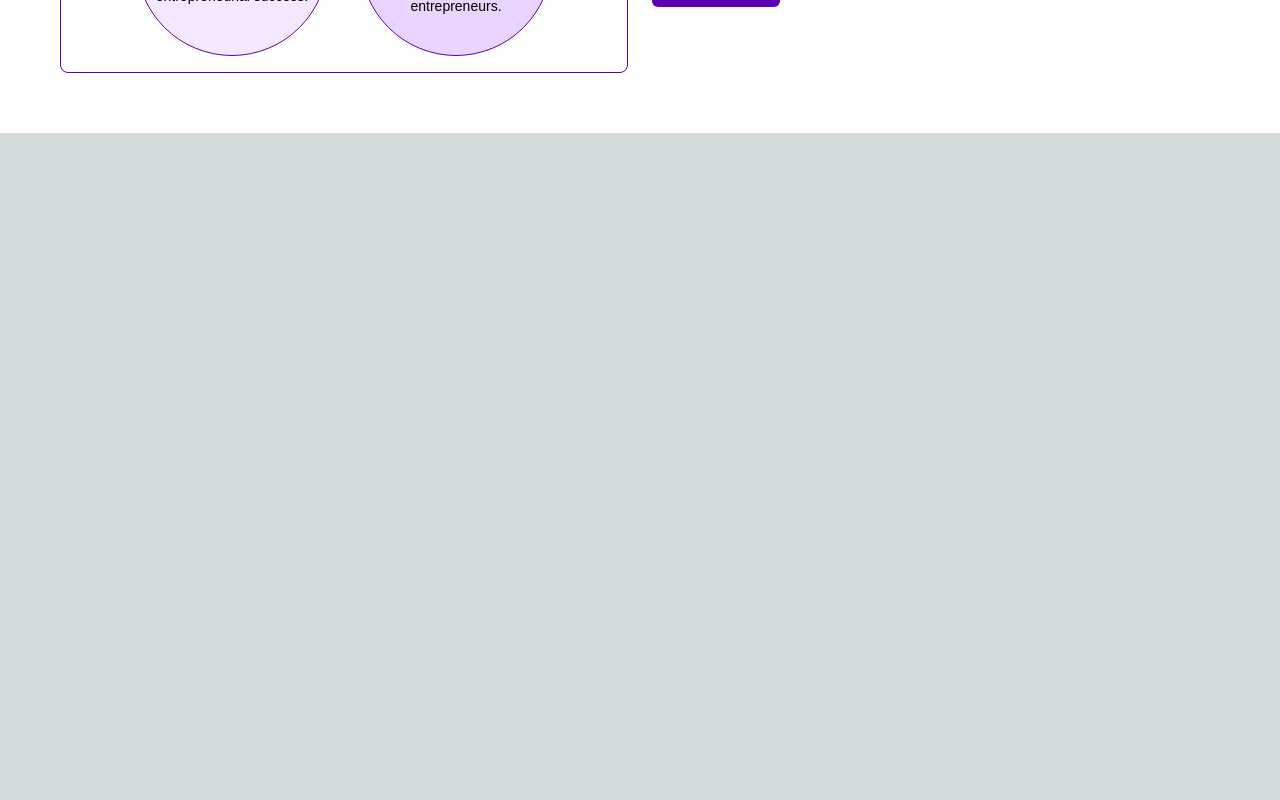
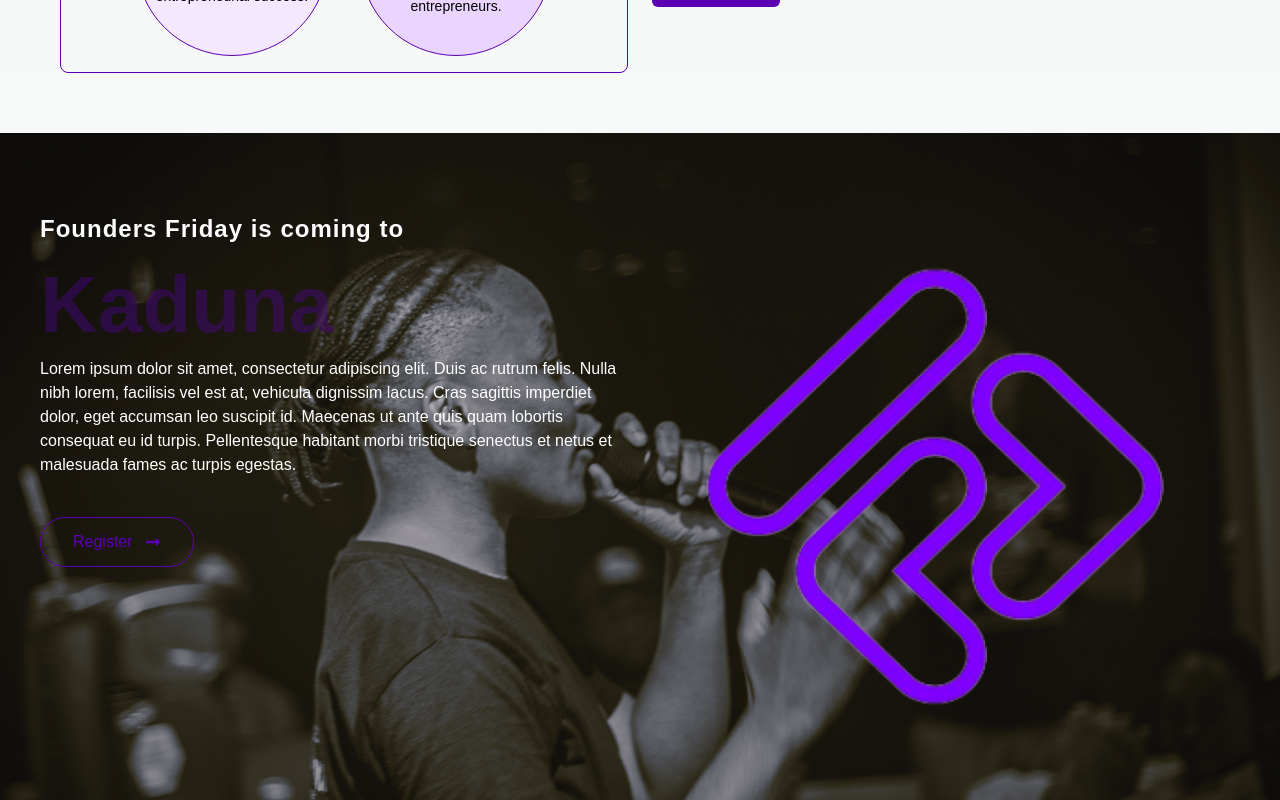
Before and after one commit to anasyakubu/anas-founders-friday, a Next.js app: page /Home in a window 1280 px wide. Shown: the part 2813-3613 px from the top of the page. Before the commit the page ends 2946 px from the top, so only its background shows below. Built offline with nearby package versions, Linux system fonts and the light colour scheme.

Commit message:
Add:  ComingTo Section

```diff
--- /dev/null
+++ b/app/Components/RegisterBtn.tsx
@@ -0,0 +1,19 @@
+import React from "react";
+import { FaLongArrowAltRight } from "react-icons/fa";
+
+const RegisterBtn = () => {
+  return (
+    <div className="RegisterBtn">
+      <button className="p-3 px-8 text-md  border bg-[#5C00B3] border-[#5C00B3] rounded-full">
+        <span className="text-[white] flex gap-3">
+          <span>Register</span>{" "}
+          <span className="py-1">
+            <FaLongArrowAltRight />
+          </span>{" "}
+        </span>
+      </button>
+    </div>
+  );
+};
+
+export default RegisterBtn;
--- /dev/null
+++ b/app/Components/RegisterBtnTransparent.tsx
@@ -0,0 +1,19 @@
+import React from "react";
+import { FaLongArrowAltRight } from "react-icons/fa";
+
+const RegisterBtnTransparent = () => {
+  return (
+    <div className="RegisterBtnTransparent">
+      <button className="p-3 px-8 text-md  border bg-transparent text-white border-[#5C00B3] rounded-full">
+        <span className="text-[#5C00B3] flex gap-3">
+          <span>Register</span>{" "}
+          <span className="py-1">
+            <FaLongArrowAltRight />
+          </span>{" "}
+        </span>
+      </button>
+    </div>
+  );
+};
+
+export default RegisterBtnTransparent;
--- a/app/Home/page.tsx
+++ b/app/Home/page.tsx
@@ -4,6 +4,7 @@ import WhoAreWeSection from "../Section/WhoAreWeSection/WhoAreWeSection";
 import WhatWeOfferSection from "../Section/WhatWeOfferSection/WhatWeOfferSection";
 import WhatHappens from "../Section/WhatHappens/WhatHappens";
 import SponsorSection from "../Section/SponsorSection/SponsorSection";
+import ComingTo from "../Section/ComingTo/ComingTo";
 
 const Home = () => {
   return (
@@ -14,6 +15,7 @@ const Home = () => {
       <WhatWeOfferSection />
       <WhatHappens />
       <SponsorSection />
+      <ComingTo />
     </div>
   );
 };
--- /dev/null
+++ b/app/Section/ComingTo/ComingTo.scss
@@ -0,0 +1,22 @@
+.ComingTo {
+  background-image: url("../../assets/Banner-2.png");
+  background-repeat: no-repeat;
+  background-position: center;
+  background-size: cover;
+
+  h1 {
+    font-size: 5rem;
+    // color: #fff;
+    opacity: 1;
+    transition: opacity 0.5s ease-in-out;
+
+    &.fade {
+      &.in {
+        opacity: 1;
+      }
+      &.out {
+        opacity: 0;
+      }
+    }
+  }
+}
--- /dev/null
+++ b/app/Section/ComingTo/ComingTo.tsx
@@ -0,0 +1,74 @@
+"use client";
+import React, { useEffect, useState } from "react";
+import "./ComingTo.scss";
+import Logo from "../../assets/Logo.png";
+import Image from "next/image";
+import RegisterBtnTransparent from "@/app/Components/RegisterBtnTransparent";
+
+const ComingTo = () => {
+  const locations = ["Abuja", "Kano", "Kaduna"];
+  const [currentLocation, setCurrentLocation] = useState(locations[0]);
+  const [index, setIndex] = useState(0);
+  const [fade, setFade] = useState(true);
+
+  useEffect(() => {
+    const intervalId = setInterval(() => {
+      setFade(false);
+      setTimeout(() => {
+        setIndex((prevIndex) => (prevIndex + 1) % locations.length);
+        setFade(true);
+      }, 500);
+    }, 2000);
+
+    return () => clearInterval(intervalId);
+  }, [locations.length]);
+
+  useEffect(() => {
+    setCurrentLocation(locations[index]);
+  }, [index, locations]);
+
+  return (
+    <div className="ComingTo">
+      <div className="p-10">
+        <div className="">
+          <div className="mt-10">
+            <div className="space-y-2 lg:grid lg:grid-cols-2 lg:gap-x-6 lg:space-y-0">
+              <div className="">
+                <h5
+                  className="text-white text-2xl font-bold"
+                  style={{ letterSpacing: "1px" }}
+                >
+                  Founders Friday is coming to
+                </h5>
+                <h1
+                  className={`fade ${
+                    fade ? "in" : "out"
+                  } text-5xl mt-5 font-extrabold text-[#5C00B3]`}
+                >
+                  {currentLocation}
+                </h1>
+                <p className="mt-3 text-white text-md">
+                  Lorem ipsum dolor sit amet, consectetur adipiscing elit. Duis
+                  ac rutrum felis. Nulla nibh lorem, facilisis vel est at,
+                  vehicula dignissim lacus. Cras sagittis imperdiet dolor, eget
+                  accumsan leo suscipit id. Maecenas ut ante quis quam lobortis
+                  consequat eu id turpis. Pellentesque habitant morbi tristique
+                  senectus et netus et malesuada fames ac turpis egestas.
+                </p>
+                <div className="mt-10">
+                  <RegisterBtnTransparent />
+                </div>
+              </div>
+              {/* Logo */}
+              <div className="">
+                <Image className="" alt="Logo" src={Logo} />
+              </div>
+            </div>
+          </div>
+        </div>
+      </div>
+    </div>
+  );
+};
+
+export default ComingTo;
```
Also changed, not shown: app/assets/Banner-2.png (renamed from app/assets/IMG_2647 1.png).
